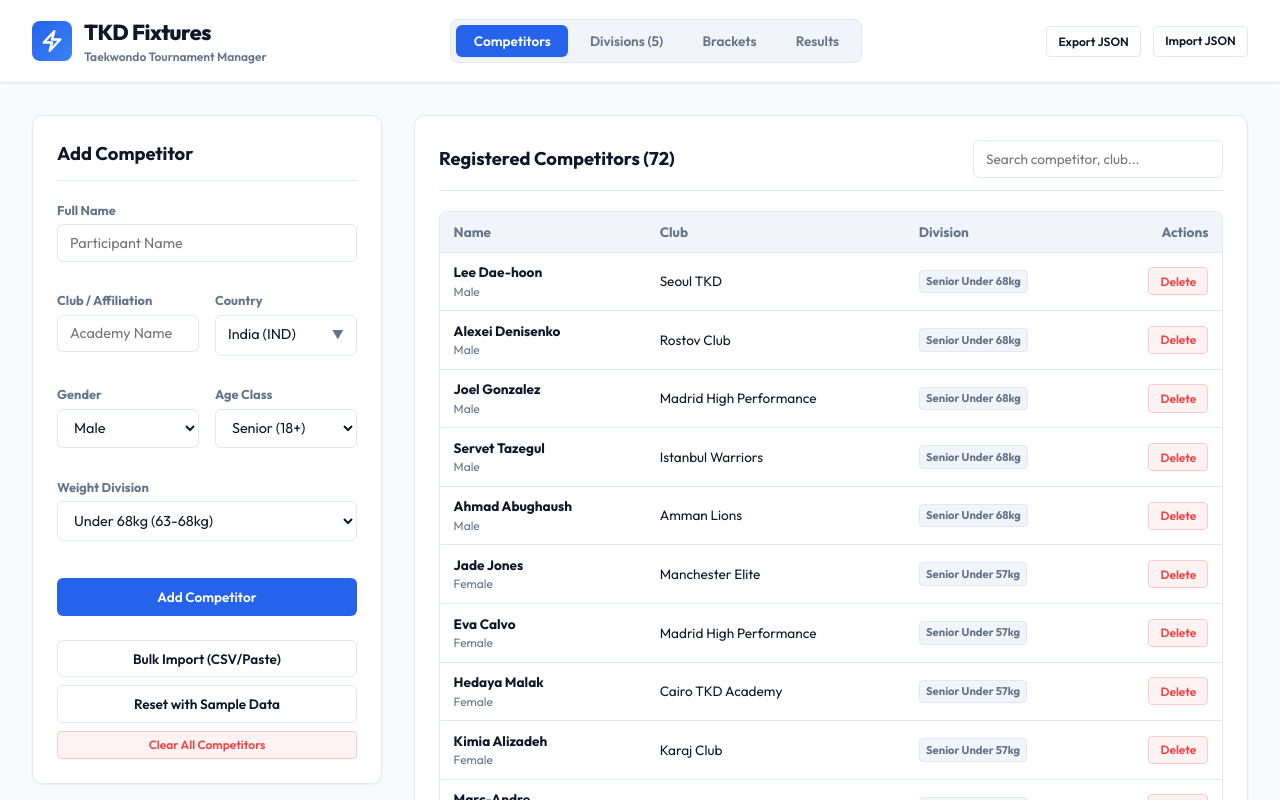
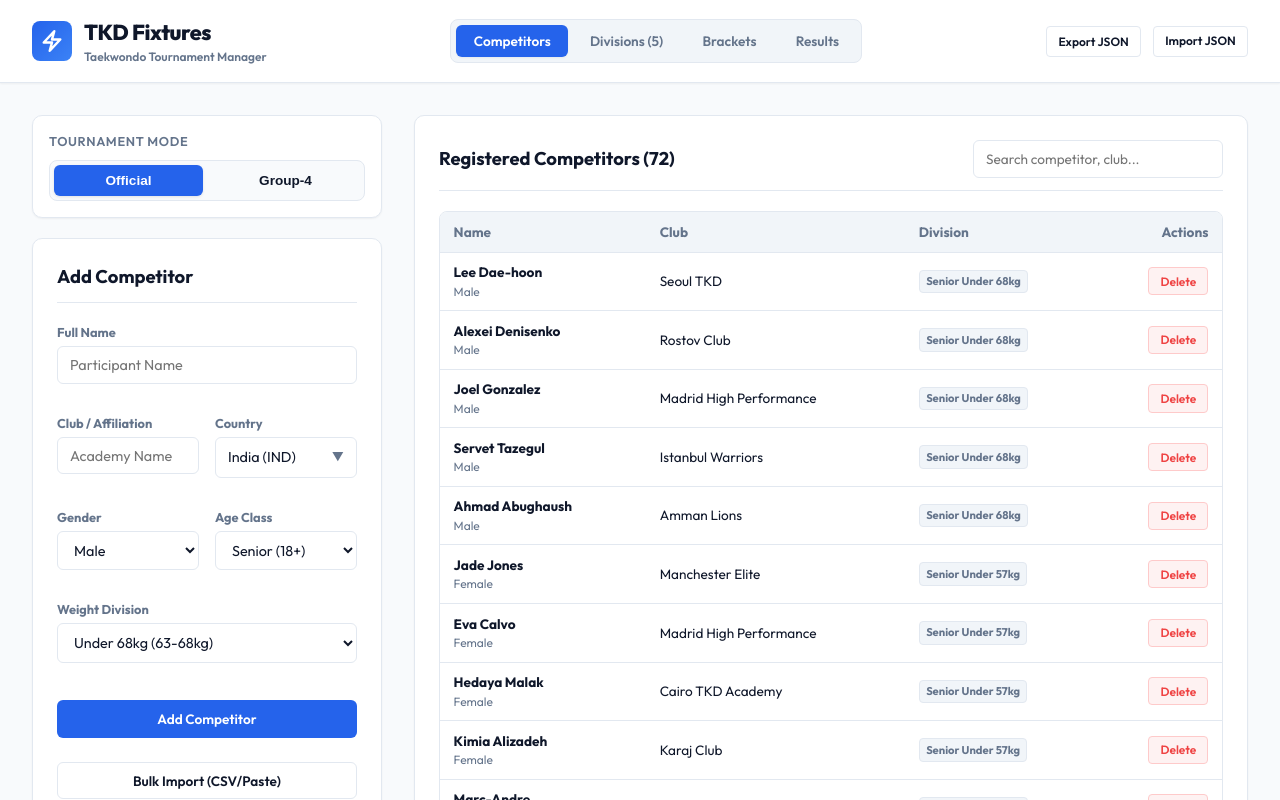
Before and after one commit to Sameer0535/Taekwondo-fixtures, a React (Vite) app: page / in a window 1280 px wide. Shown: the top 800 px of the page. Built offline with nearby package versions, Linux system fonts and the light colour scheme.

Commit message:
Add Official and Group-4 tournament modes with 4-player max tie sheets and custom age classes

```diff
--- a/src/App.jsx
+++ b/src/App.jsx
@@ -1,4 +1,4 @@
-import { useState, useEffect } from 'react';
+import { useState, useEffect, useMemo } from 'react';
 import CompetitorList from './components/CompetitorList';
 import BracketView from './components/BracketView';
 import ResultsView from './components/ResultsView';
@@ -49,7 +49,32 @@ const SAMPLE_COMPETITORS = [
   })
 ];
 
+
+const SAMPLE_GROUP4_COMPETITORS = [
+  { id: 'g4_1', name: 'Rahul Sharma', club: 'Delhi TKD', country: 'IND', seed: 1, gender: 'Male', ageCategory: 'U-10', weightClass: '', rank: 'Yellow Belt' },
+  { id: 'g4_2', name: 'Aarav Patel', club: 'Mumbai TKD', country: 'IND', seed: 2, gender: 'Male', ageCategory: 'U-10', weightClass: '', rank: 'Green Belt' },
+  { id: 'g4_3', name: 'Kabir Singh', club: 'Punjab Academy', country: 'IND', seed: 3, gender: 'Male', ageCategory: 'U-10', weightClass: '', rank: 'Yellow Belt' },
+  { id: 'g4_4', name: 'Vivaan Joshi', club: 'Delhi TKD', country: 'IND', seed: 4, gender: 'Male', ageCategory: 'U-10', weightClass: '', rank: 'Blue Belt' },
+  { id: 'g4_5', name: 'Rohan Gupta', club: 'Bangalore Center', country: 'IND', seed: null, gender: 'Male', ageCategory: 'U-10', weightClass: '', rank: 'Yellow Belt' },
+  { id: 'g4_6', name: 'Aditya Verma', club: 'Pune TKD', country: 'IND', seed: null, gender: 'Male', ageCategory: 'U-10', weightClass: '', rank: 'Green Belt' },
+  { id: 'g4_7', name: 'Ananya Roy', club: 'Kolkata Strikers', country: 'IND', seed: 1, gender: 'Female', ageCategory: 'U-8', weightClass: '', rank: 'Yellow Belt' },
+  { id: 'g4_8', name: 'Diya Kumar', club: 'Chennai Lions', country: 'IND', seed: 2, gender: 'Female', ageCategory: 'U-8', weightClass: '', rank: 'Yellow Belt' },
+  { id: 'g4_9', name: 'Sanya Malhotra', club: 'Delhi TKD', country: 'IND', seed: 3, gender: 'Female', ageCategory: 'U-8', weightClass: '', rank: 'Green Belt' },
+  { id: 'g4_10', name: 'Myra Kapoor', club: 'Mumbai TKD', country: 'IND', seed: 4, gender: 'Female', ageCategory: 'U-8', weightClass: '', rank: 'Yellow Belt' },
+  { id: 'g4_11', name: 'Devansh Reddy', club: 'Hyderabad Center', country: 'IND', seed: 1, gender: 'Male', ageCategory: 'U-12', weightClass: '', rank: 'Red Belt' },
+  { id: 'g4_12', name: 'Ishaan Nair', club: 'Kerala TKD', country: 'IND', seed: 2, gender: 'Male', ageCategory: 'U-12', weightClass: '', rank: 'Blue Belt' },
+  { id: 'g4_13', name: 'Reyansh Rao', club: 'Bangalore Center', country: 'IND', seed: null, gender: 'Male', ageCategory: 'U-12', weightClass: '', rank: 'Red Belt' }
+];
+
 function App() {
+  const [tournamentMode, setTournamentMode] = useState(() => {
+    const saved = localStorage.getItem('tkd_tournament_mode_v1');
+    return saved || 'official';
+  });
+
+  useEffect(() => {
+    localStorage.setItem('tkd_tournament_mode_v1', tournamentMode);
+  }, [tournamentMode]);
   const [competitors, setCompetitors] = useState(() => {
     const saved = localStorage.getItem('tkd_competitors_v3');
     return saved ? JSON.parse(saved) : SAMPLE_COMPETITORS;
@@ -74,17 +99,56 @@ function App() {
   }, [brackets]);
 
 
-  // Compute divisions dynamically
-  const divisions = {};
-  competitors.forEach(c => {
-    const divId = `${c.gender}_${c.ageCategory}_${c.weightClass}`.replace(/\s+/g, '_');
-    const divName = `${c.gender} ${c.ageCategory} ${c.weightClass}`;
-    if (!divisions[divId]) {
-      divisions[divId] = { id: divId, name: divName, count: 0, competitors: [] };
+  // Compute divisions dynamically based on tournamentMode
+  const divisions = useMemo(() => {
+    const divs = {};
+    if (tournamentMode === 'group4') {
+      const categories = {};
+      competitors.forEach(c => {
+        const catKey = `${c.gender}_${c.ageCategory}`.replace(/\s+/g, '_');
+        if (!categories[catKey]) {
+          categories[catKey] = {
+            gender: c.gender,
+            ageCategory: c.ageCategory,
+            competitors: []
+          };
+        }
+        categories[catKey].competitors.push(c);
+      });
+
+      Object.entries(categories).forEach(([catKey, cat]) => {
+        const comps = cat.competitors;
+        const groupSize = 4;
+        const totalGroups = Math.ceil(comps.length / groupSize);
+
+        for (let i = 0; i < totalGroups; i++) {
+          const groupComps = comps.slice(i * groupSize, (i + 1) * groupSize);
+          const groupSuffix = totalGroups > 1 ? ` (Group ${i + 1})` : '';
+          const divId = `${catKey}_g${i + 1}`;
+          const divName = `${cat.gender} ${cat.ageCategory}${groupSuffix}`;
+
+          divs[divId] = {
+            id: divId,
+            name: divName,
+            count: groupComps.length,
+            competitors: groupComps
+          };
+        }
+      });
+    } else {
+      competitors.forEach(c => {
+        const wc = c.weightClass || 'Open';
+        const divId = `${c.gender}_${c.ageCategory}_${wc}`.replace(/\s+/g, '_');
+        const divName = `${c.gender} ${c.ageCategory} ${wc}`;
+        if (!divs[divId]) {
+          divs[divId] = { id: divId, name: divName, count: 0, competitors: [] };
+        }
+        divs[divId].count++;
+        divs[divId].competitors.push(c);
+      });
     }
-    divisions[divId].count++;
-    divisions[divId].competitors.push(c);
-  });
+    return divs;
+  }, [competitors, tournamentMode]);
 
   // Select first division by default if none is selected
   useEffect(() => {
@@ -136,7 +200,8 @@ function App() {
 
   const handleLoadSampleData = () => {
     if (window.confirm("Load sample competitors? (This will overwrite current data)")) {
-      setCompetitors(SAMPLE_COMPETITORS);
+      const samples = tournamentMode === 'group4' ? SAMPLE_GROUP4_COMPETITORS : SAMPLE_COMPETITORS;
+      setCompetitors(samples);
       setBrackets({});
       setSelectedDivisionId('');
     }
@@ -235,6 +300,8 @@ function App() {
             setCompetitors={setCompetitors}
             onLoadSamples={handleLoadSampleData}
             onClearAll={handleClearAllData}
+            tournamentMode={tournamentMode}
+            setTournamentMode={setTournamentMode}
           />
         )}
 
--- a/src/components/CompetitorList.jsx
+++ b/src/components/CompetitorList.jsx
@@ -111,7 +111,7 @@ const WEIGHT_CATEGORIES = {
 
 
 
-function CompetitorList({ competitors, setCompetitors, onLoadSamples, onClearAll }) {
+function CompetitorList({ competitors, setCompetitors, onLoadSamples, onClearAll, tournamentMode = 'official', setTournamentMode }) {
   // Form State
   const [name, setName] = useState('');
   const [club, setClub] = useState('');
@@ -119,6 +119,22 @@ function CompetitorList({ competitors, setCompetitors, onLoadSamples, onClearAll
   const [gender, setGender] = useState('Male');
   const [ageCategory, setAgeCategory] = useState('Senior');
   const [weightClass, setWeightClass] = useState('Under 68kg');
+
+  const GROUP4_AGE_CLASSES = ['U-4', 'U-6', 'U-8', 'U-10', 'U-12', 'U-15', 'U-18', 'A-18'];
+
+  useEffect(() => {
+    if (tournamentMode === 'group4') {
+      if (!GROUP4_AGE_CLASSES.includes(ageCategory)) {
+        setAgeCategory('U-10');
+      }
+    } else {
+      if (GROUP4_AGE_CLASSES.includes(ageCategory)) {
+        setAgeCategory('Senior');
+        const weights = WEIGHT_CATEGORIES['Senior']?.[gender] || [];
+        if (weights.length > 0) setWeightClass(weights[0].value);
+      }
+    }
+  }, [tournamentMode]);
 
   // Custom Searchable Dropdown state
   const [isDropdownOpen, setIsDropdownOpen] = useState(false);
@@ -151,9 +167,11 @@ function CompetitorList({ competitors, setCompetitors, onLoadSamples, onClearAll
 
   const handleAgeCategoryChange = (newAge) => {
     setAgeCategory(newAge);
+    if (tournamentMode !== 'group4') {
       const weights = WEIGHT_CATEGORIES[newAge]?.[gender] || [];
       if (weights.length > 0) {
         setWeightClass(weights[0].value);
+      }
     }
   };
   // Search Filter
@@ -170,7 +188,7 @@ function CompetitorList({ competitors, setCompetitors, onLoadSamples, onClearAll
       country,
       gender,
       ageCategory,
-      weightClass,
+      weightClass: tournamentMode === 'group4' ? '' : weightClass,
       rank: '',
       seed: null
     };
@@ -244,6 +262,51 @@ function CompetitorList({ competitors, setCompetitors, onLoadSamples, onClearAll
   return (
     <div className="dashboard-grid">
       {/* Sidebar: Entry Form */}
+      <div>
+        <div className="card" style={{ marginBottom: '1.25rem', padding: '1rem' }}>
+          <div style={{ fontSize: '0.8rem', fontWeight: 600, color: 'var(--text-muted)', marginBottom: '0.5rem', textTransform: 'uppercase', letterSpacing: '0.05em' }}>
+            Tournament Mode
+          </div>
+          <div style={{ display: 'grid', gridTemplateColumns: '1fr 1fr', gap: '0.5rem', backgroundColor: 'var(--bg-primary)', padding: '4px', borderRadius: '8px', border: '1px solid var(--border-color)' }}>
+            <button
+              type="button"
+              style={{
+                padding: '0.5rem 0.75rem',
+                fontSize: '0.85rem',
+                fontWeight: 600,
+                borderRadius: '6px',
+                border: 'none',
+                backgroundColor: tournamentMode === 'official' ? 'var(--blue-comp)' : 'transparent',
+                color: tournamentMode === 'official' ? '#ffffff' : 'var(--text-color)',
+                boxShadow: tournamentMode === 'official' ? '0 1px 3px rgba(0,0,0,0.1)' : 'none',
+                cursor: 'pointer',
+                transition: 'all 0.2s ease'
+              }}
+              onClick={() => setTournamentMode && setTournamentMode('official')}
+            >
+              Official
+            </button>
+            <button
+              type="button"
+              style={{
+                padding: '0.5rem 0.75rem',
+                fontSize: '0.85rem',
+                fontWeight: 600,
+                borderRadius: '6px',
+                border: 'none',
+                backgroundColor: tournamentMode === 'group4' ? 'var(--blue-comp)' : 'transparent',
+                color: tournamentMode === 'group4' ? '#ffffff' : 'var(--text-color)',
+                boxShadow: tournamentMode === 'group4' ? '0 1px 3px rgba(0,0,0,0.1)' : 'none',
+                cursor: 'pointer',
+                transition: 'all 0.2s ease'
+              }}
+              onClick={() => setTournamentMode && setTournamentMode('group4')}
+            >
+              Group-4
+            </button>
+          </div>
+        </div>
+
         <div className="card">
         <div className="card-title">
           <span>Add Competitor</span>
@@ -388,14 +451,30 @@ function CompetitorList({ competitors, setCompetitors, onLoadSamples, onClearAll
             <div className="form-group">
               <label className="form-label">Age Class</label>
               <select className="form-control" value={ageCategory} onChange={e => handleAgeCategoryChange(e.target.value)}>
+                {tournamentMode === 'group4' ? (
+                  <>
+                    <option value="U-4">U-4</option>
+                    <option value="U-6">U-6</option>
+                    <option value="U-8">U-8</option>
+                    <option value="U-10">U-10</option>
+                    <option value="U-12">U-12</option>
+                    <option value="U-15">U-15</option>
+                    <option value="U-18">U-18</option>
+                    <option value="A-18">A-18</option>
+                  </>
+                ) : (
+                  <>
                     <option value="Sub-Junior">Sub-Junior</option>
                     <option value="Cadet">Cadet (12-14)</option>
                     <option value="Junior">Junior (15-17)</option>
                     <option value="Senior">Senior (18+)</option>
+                  </>
+                )}
               </select>
             </div>
           </div>
 
+          {tournamentMode !== 'group4' && (
             <div className="form-group">
               <label className="form-label">Weight Division</label>
               <select className="form-control" value={weightClass} onChange={e => setWeightClass(e.target.value)}>
@@ -404,6 +483,7 @@ function CompetitorList({ competitors, setCompetitors, onLoadSamples, onClearAll
                 ))}
               </select>
             </div>
+          )}
 
           <button type="submit" className="btn btn-primary" style={{ marginTop: '0.5rem' }}>
             Add Competitor
@@ -425,6 +505,7 @@ function CompetitorList({ competitors, setCompetitors, onLoadSamples, onClearAll
           <button className="btn btn-danger btn-sm" onClick={onClearAll}>
             Clear All Competitors
           </button>
+        </div>
       </div>
       </div>
 
@@ -489,7 +570,7 @@ function CompetitorList({ competitors, setCompetitors, onLoadSamples, onClearAll
                     </td>
                     <td>{comp.club}</td>
                     <td>
-                      <span className="badge badge-gray">{comp.ageCategory} {comp.weightClass}</span>
+                      <span className="badge badge-gray">{comp.ageCategory}{comp.weightClass ? ` ${comp.weightClass}` : ''}</span>
                     </td>
                     <td style={{ textAlign: 'right' }}>
                       <button
```
Lines whose indentation alone changed are shown as unchanged.
